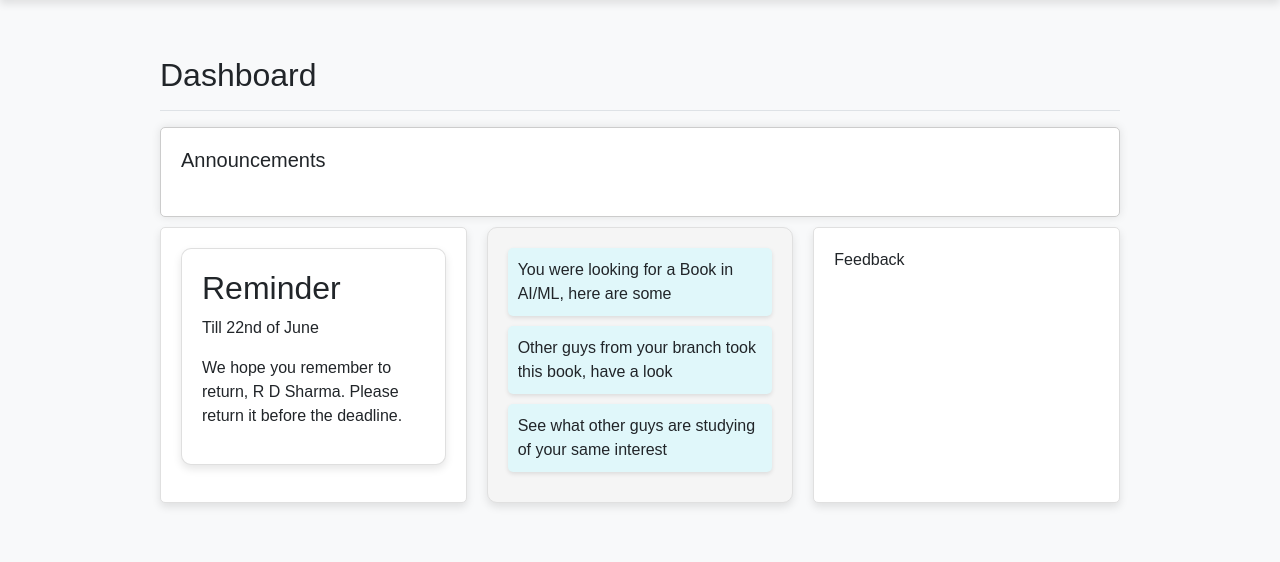
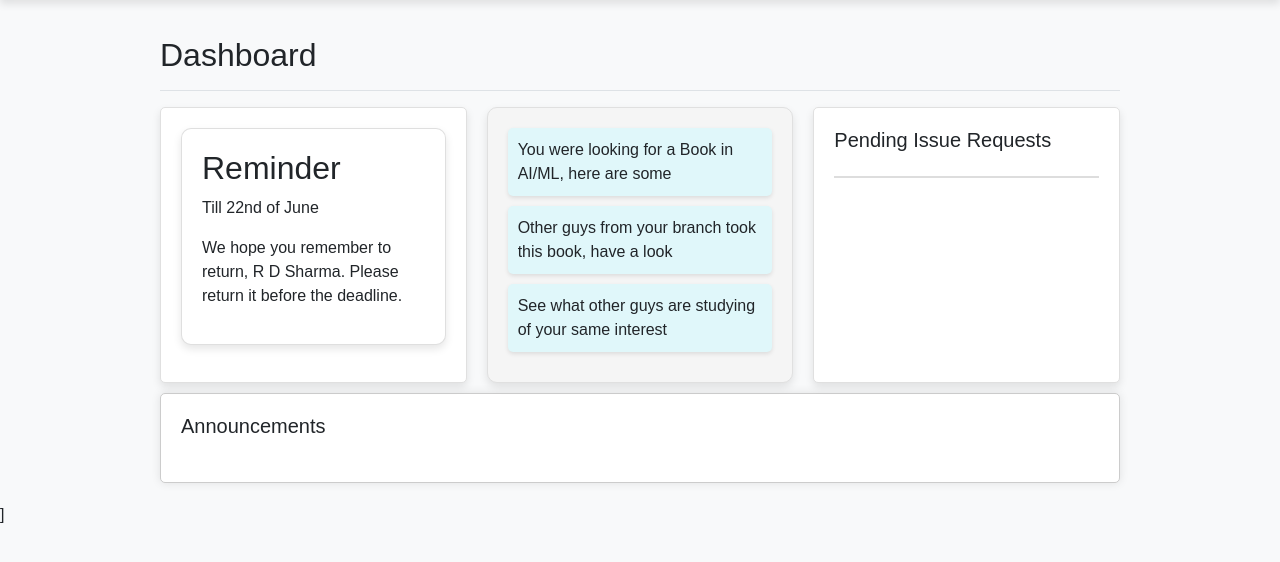
Before and after one commit to sachinKumarYadav7/WebDev_Hackathon, a Flask app: page /home in a window 1280 px wide. Shown: the part 66-628 px from the top of the page. Run offline with Flask 3, Linux system fonts and the light colour scheme; the visitor is signed in with stand-in values (Sample User, id 1); data that the repository does not hold is empty; some libraries are stand-ins or nearby versions.

Commit message:
user issue request feature

```diff
--- a/Lib_project/app.py
+++ b/Lib_project/app.py
@@ -21,6 +21,9 @@ b = allb.books2  # replace 'users' with your collection name
 
 announce = client.admin
 announcements = announce.announcements
+
+issue = client.admin
+# announcements = issue.announcements
 
 def login_required(f):
     @wraps(f)
@@ -100,5 +103,27 @@ def get_announcements():
     announcements = announce.announcements.find().sort("timestamp", -1)
     return dumps(announcements), 200
 
+@app.route('/issue_req' , methods=['POST'])
+def add_issue_req():
+    data = request.get_json()
+    user = session.get('user')
+
+    issue_request = {
+        "Name" : user.get('name'),
+        "email" : user.get('email'),
+        "bookname" : data['bookname'],
+        "timestamp": datetime.utcnow().isoformat()
+    }
+
+    issue_request_id = issue.issue_request.insert_one(issue_request).inserted_id
+    return jsonify({"message": "issue req added", "id": str(issue_request_id)}), 201
+
+@app.route('/loadissuereqs', methods=['GET'])
+def get_requests():
+    user = session.get('user')
+    email = user.get('email')
+    issue_requests = issue.issue_request.find({"email": email}).sort("timestamp", -1)
+    return dumps(issue_requests), 200
+
 if __name__ == '__main__':
     app.run(debug=True)
--- a/Lib_project/static/css/dashboard.css
+++ b/Lib_project/static/css/dashboard.css
@@ -437,3 +419,11 @@ body, .navbar, #search_bar , .card ,#grid {
 .announcement{
   width: 100%;
 }
+
+#issuelist {
+  max-height: 200px;
+  overflow-y: auto;
+  overflow-x: hidden;
+  border: 1px solid #ddd;
+  padding: 0px;
+}
--- a/Lib_project/static/js/script_dashboard.js
+++ b/Lib_project/static/js/script_dashboard.js
@@ -133,10 +133,3 @@ document.addEventListener("DOMContentLoaded", function() {
       }
   });
 });
-
-const myModal = document.getElementById('myModal')
-const myInput = document.getElementById('myInput')
-
-myModal.addEventListener('shown.bs.modal', () => {
-  myInput.focus()
-})
--- a/Lib_project/templates/admin_dash.html
+++ b/Lib_project/templates/admin_dash.html
@@ -174,7 +174,7 @@
                             <h5 class="card-title">Announcements</h5>
                             <form id="announcementForm">
                                 <div class="form-group">
-                                    <label for="announcementText">Write Announcement</label>
+                                    <!-- <label for="announcementText">Write Announcement</label> -->
                                     <textarea class="form-control" id="announcementText" rows="3" placeholder="Write your announcement here"></textarea>
                                 </div>
                                 <button type="submit" class="btn btn-primary">Post Announcement</button>
--- a/Lib_project/templates/home.html
+++ b/Lib_project/templates/home.html
@@ -37,11 +37,13 @@
             border: 1px solid #ccc;
             border-radius: 5px;
             box-shadow: 0 0 10px rgba(0, 0, 0, 0.1);
-            margin-bottom: 10px;
+            margin-top: 10px;
         }
     </style>
 </head>
 <body>
+
+
     <nav id="navbar" class="navbar navbar-expand-lg navbar-dark sticky-top">
         <a class="navbar-brand" href="#">
             <img src="../static/images/iitdh.png" alt="Institute Logo">
@@ -79,20 +81,14 @@
             {% endif %}
         </div>
     </nav>
+    <div class="alert alert-success" style="display: none; margin-top: 0px;" role="alert" id="success">
+        This is a success alert—check it out!
+    </div>
 
     <div class="container" id="main-container">
         <div class="d-flex justify-content-between flex-wrap flex-md-nowrap align-items-center pt-3 pb-2 mb-3 border-bottom">
             <h1 class="h2">Dashboard</h1>
         </div>
-
-
-            <div class="announcement" id="announcement">
-                <h5>Announcements</h5>
-                <ul id="announcementList" class="list-group mt-4">
-                    <!-- List of announcements will be dynamically inserted here -->
-                </ul>
-            </div>
-
 
         <div class="grid-container">
             <div class="grid-item card-stack-demo" id="grid">
@@ -127,8 +123,20 @@
                     <div class="advertisement">See what other guys are studying of your same interest</div>
                 </div>
             </div>
-            <div class="grid-item" id="feedback">Feedback</div>
+            <div class="grid-item" >
+                <h5>Pending Issue Requests</h5>
+                <ul id="issuelist" class="list-group mt-4">
+                    <!-- List of announcements will be dynamically inserted here -->
+                </ul>
+            </div>
 
+        </div>
+
+        <div class="announcement" id="announcement">
+            <h5>Announcements</h5>
+            <ul id="announcementList" class="list-group mt-4">
+                <!-- List of announcements will be dynamically inserted here -->
+            </ul>
         </div>
 
     </div>
@@ -148,7 +156,7 @@
             </div>
             <div class="form-group col-md-3">
                 <select id="inputState" class="form-control">
-                  <option selected>Course</option>
+                  <option selected>Department</option>
                   <option >Data Structures and Algorithms</option>
                   <option >Signal Systems</option>
                   <option >Statistics</option>
@@ -156,7 +164,7 @@
                   <option >Computer Architecture</option>
                 </select>
             </div>
-            <div class="form-group col-md-3">
+            <!-- <div class="form-group col-md-3">
               <select id="inputState" class="form-control">
                 <option selected>Rating</option>
                 <option>1</option>
@@ -165,7 +173,7 @@
                 <option>4</option>
                 <option>5</option>
               </select>
-            </div>
+            </div> -->
         </div>
         <div class="recent_searches">
             <!-- <h3>Recent Searches</h3> -->
@@ -180,8 +188,26 @@
             <!-- Cards will be inserted here -->
         </div>
     </div>
-
-
+    <div class="modal fade" id="issueModal" tabindex="-1" role="dialog" aria-labelledby="issueModalLabel" aria-hidden="true">
+        <div class="modal-dialog" role="document">
+            <div class="modal-content">
+                <div class="modal-header">
+                    <h5 class="modal-title" id="issueModalLabel">Issue Book</h5>
+                    <button type="button" class="close" data-dismiss="modal" aria-label="Close">
+                        <span aria-hidden="true">&times;</span>
+                    </button>
+                </div>
+                <div class="modal-body">
+                    <p id="modalContent"></p>
+                </div>
+                <div class="modal-footer">
+                    <button type="button" class="btn btn-secondary" data-dismiss="modal">Close</button>
+                    <p id="bookname"></p>
+                    <button type="submit" class="btn btn-primary" id="cissue">Confirm Issue</button>
+                </div>
+            </div>
+        </div>
+    </div>
 
 
     <script src="https://code.jquery.com/jquery-3.5.1.min.js"></script>
@@ -193,22 +219,35 @@
                     booksContainer.append('<p>No books available.</p>');
                 } else {
                     data.forEach(function(book) {
-                        const truncatedtitle = book.title ? (book.title.length > 50 ? book.title.substring(0, 50) + '...' : book.title) : 'No title available';
+                        const truncatedTitle = book.title ? (book.title.length > 50 ? book.title.substring(0, 50) + '...' : book.title) : 'No title available';
                         const truncatedDesc = book.description ? (book.description.length > 100 ? book.description.substring(0, 100) + '...' : book.description) : 'No description available';
                         const card = `
                             <div class="col-md-4">
                                 <div class="carda">
                                     <div class="card-body">
-                                        <h5 class="card-title">${truncatedtitle}</h5>
+                                        <h5 class="card-title">${truncatedTitle}</h5>
                                         <p class="card-text">Author: ${book.publisher}</p>
                                         <p class="card-text">Description: ${truncatedDesc}</p>
                                         <p class="card-text">Count: ${book.count}</p>
-                                        <a href="#" class="btn btn-primary">Issue</a>
+                                        <a href="#" class="btn btn-primary issue-btn" data-title="${book.title}">Issue</a>
                                     </div>
                                 </div>
                             </div>
                         `;
                         booksContainer.append(card);
+                    });
+
+                    $('.issue-btn').click(function() {
+                        const bookTitle = $(this).data('title');
+                        $('#modalContent').text(`Do you want to issue the book: ${bookTitle}?`);
+                        $('#issueModal').modal('show');
+                        $('#bookname').data('title', bookTitle);
+                        // console.log(`${bookTitle}`);
+                    });
+
+                    $('#cissue').click(function() {
+                        const bookTitle2 = $(this).data('title');
+                        console.log(`${bookTitle2}`);
                     });
                 }
             });
@@ -223,6 +262,7 @@
                 $('#main-container').show();
             });
         });
+
 
         function loadAnnouncements() {
             fetch('http://127.0.0.1:5000/announcements')
@@ -254,8 +294,82 @@
             loadAnnouncements();
         });
     </script>
+
+
+
+    <script>
+        document.getElementById('cissue').addEventListener('click' , function (e) {
+            e.preventDefault();
+                const issueText = document.getElementById('modalContent').textContent;
+                const startIndex = issueText.indexOf(':') + 2;
+                const endIndex = issueText.indexOf('?');
+                const bookTitle = issueText.slice(startIndex, endIndex);
+                console.log(bookTitle.trim());
+
+            fetch('http://127.0.0.1:5000/issue_req' , {
+                method: 'POST',
+                headers:{
+                    'Content-Type': 'application/json',
+                },
+                body: JSON.stringify({ bookname: bookTitle.trim() }),
+            })
+            .then(response => response.json())
+            .then(data => {
+                console.log('Success:', data);
+
+                $('#issueModal').modal('hide');
+
+                const alert = document.getElementById('success');
+                alert.textContent = `Success! Request for book "${bookTitle}" sent to administrator.`;
+                alert.style.display = 'block';
+                loadissuereqs();
+                setTimeout(() => {
+                    alert.style.display = 'none';
+                }, 6000);
+
+            })
+            .catch((error) => {
+                console.error('Error:', error);
+            });
+        });
+
+        function loadissuereqs() {
+            fetch('http://127.0.0.1:5000/loadissuereqs')
+                .then(response => response.json())
+                .then(data => {
+                    if(data.length == 0){
+                        issuelist.textContent = "No issue requests.";
+                    }
+                    else{
+
+                        const announcementList = document.getElementById('issuelist');
+                        announcementList.innerHTML = '';
+                        data.forEach(req => {
+                            const li = document.createElement('li');
+                            li.className = 'list-group-item';
+
+                            const utcDate = new Date(req.timestamp);
+                            const istDate = new Date(utcDate.getTime() + (330 * 60000));
+                            const formattedDate = istDate.toLocaleString('en-IN', { timeZone: 'Asia/Kolkata' });
+
+                            li.textContent = `${req.bookname} (${formattedDate})`;
+                            announcementList.appendChild(li);
+
+
+                        });
+                    }
+                });
+        }
+
+        document.addEventListener('DOMContentLoaded', function () {
+            loadissuereqs();
+        });
+    </script>
+    ]
+
     <script src="https://cdn.jsdelivr.net/npm/@popperjs/core@2.6.0/dist/umd/popper.min.js"></script>
     <script src="https://stackpath.bootstrapcdn.com/bootstrap/4.5.2/js/bootstrap.min.js"></script>
     <script src="../static/js/script_dashboard.js"></script>
+
 </body>
 </html>
```
Also changed, not shown: other parts of Lib_project/static/css/dashboard.css (+10 -28 lines).
